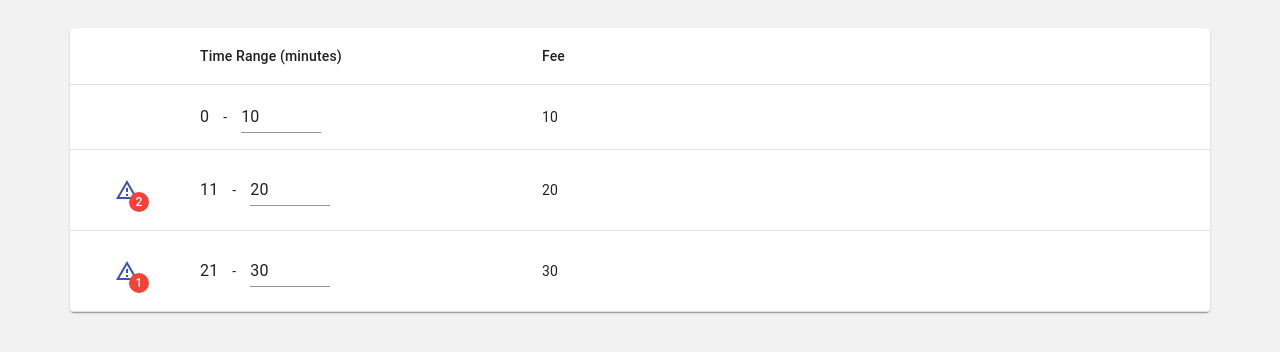
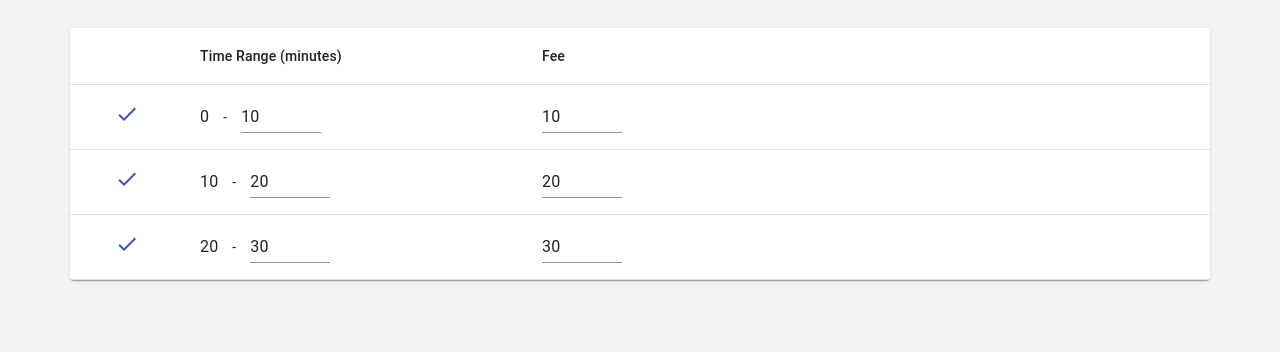
Before and after one commit to johnGachihi/parking-frontend, a React (Create React App) app: page / in a window 1280 px wide. Shown: the top 352 px of the page. Built offline with nearby package versions, Linux system fonts and the light colour scheme.

Commit message:
Make fee editable in the parking rates settings table

```diff
--- /dev/null
+++ b/src/components/parking-tariff-settings/fee-editing-cell.tsx
@@ -0,0 +1,32 @@
+import { Row } from "react-table"
+import TextField from "@material-ui/core/TextField"
+
+type Props = {
+  row: Row
+  value: number
+  updateData: Function
+}
+
+function FeeEditingCell({
+  value,
+  row: { index: rowIndex },
+  updateData,
+}: Props) {
+  const handleChange = (e: any) => {
+    updateData(rowIndex, { fee: e.target.value })
+  }
+
+  return (
+    <TextField
+      style={{
+        width: "80px",
+        minWidth: "40px",
+      }}
+      inputProps={{ type: "number" }}
+      value={value}
+      onChange={handleChange}
+    />
+  )
+}
+
+export default FeeEditingCell
--- a/src/components/parking-tariff-settings/time-range-editting-cell.tsx
+++ b/src/components/parking-tariff-settings/time-range-editting-cell.tsx
@@ -1,8 +1,8 @@
 import TextField from "@material-ui/core/TextField"
-import React, { useEffect, useState } from "react"
+import React from "react"
 import styles from "./time-range-editting-cell.module.css"
 import { Row } from "react-table"
-import {Typography} from "@material-ui/core";
+import { Typography } from "@material-ui/core"
 
 type Props = {
   row: Row
@@ -10,27 +10,21 @@ type Props = {
     lowerLimit: number
     upperLimit: number
   }
-  updateAllData: Function
+  updateData: Function
 }
 
 function TimeRangeEditingCell({
-  value: valueFromOut,
-  row: { index },
-  updateAllData,
+  value,
+  row: { index: rowIndex },
+  updateData,
 }: Props) {
-  const [innerValue, setInnerValue] = useState(valueFromOut)
-
   const handleUpperLimitChange = (e: any) => {
-    updateAllData(index, e.target.value)
+    updateData(rowIndex, { upperLimit: e.target.value })
   }
-
-  useEffect(() => {
-    setInnerValue(valueFromOut)
-  }, [valueFromOut])
 
   return (
     <div style={{ display: "flex", alignItems: "center" }}>
-      <Typography variant="body1">{innerValue.lowerLimit}</Typography>
+      <Typography variant="body1">{value.lowerLimit}</Typography>
       <span style={{ margin: "0 1em" }}>-</span>
       <TextField
         InputProps={{
@@ -44,7 +38,7 @@ function TimeRangeEditingCell({
           width: "80px",
           minWidth: "40px",
         }}
-        value={innerValue.upperLimit}
+        value={value.upperLimit}
         onChange={handleUpperLimitChange}
       />
     </div>
--- a/src/components/parking-tariff-settings/validation-warning-cell.tsx
+++ b/src/components/parking-tariff-settings/validation-warning-cell.tsx
@@ -1,10 +1,11 @@
 import React, { PropsWithChildren, useState } from "react"
 import IconButton from "@material-ui/core/IconButton"
 import ReportProblemOutlinedIcon from "@material-ui/icons/ReportProblemOutlined"
+import DoneIcon from "@material-ui/icons/Done"
 import Badge from "@material-ui/core/Badge"
 import Popover from "@material-ui/core/Popover"
 import List from "@material-ui/core/List"
-import {ListItem, ListItemIcon, ListItemText, Typography} from "@material-ui/core"
+import { ListItem, ListItemIcon, ListItemText } from "@material-ui/core"
 
 type Props = PropsWithChildren<{
   value: string[]
@@ -20,11 +21,11 @@ function ValidationWarningCell({ value: warnings }: Props) {
     setWarningPopoverAnchorEl(e.currentTarget)
   }
 
-  const handleWarningPopoverClose = () => {
-    setWarningPopoverAnchorEl(null)
-  }
+  const handleWarningPopoverClose = () => setWarningPopoverAnchorEl(null)
 
-  return warnings.length < 1 ? null : (
+  return warnings.length < 1 ? (
+    <DoneIcon color="primary" />
+  ) : (
     <>
       <Popover
         open={isPopoverOpen}
@@ -32,40 +33,21 @@ function ValidationWarningCell({ value: warnings }: Props) {
         anchorEl={warningPopoverAnchorEl}
         anchorOrigin={{
           vertical: "bottom",
-          horizontal: "right",
+          horizontal: "left",
         }}
       >
         <List dense>
-          {warnings.map(warning => (
-            <ListItem>
+          {warnings.map((warning, idx) => (
+            <ListItem key={idx}>
               <ListItemIcon>
                 <ReportProblemOutlinedIcon color="error" />
               </ListItemIcon>
-              <ListItemText>
-                {warning}
-              </ListItemText>
+              <ListItemText>{warning}</ListItemText>
             </ListItem>
           ))}
-          {/*<ListItem>
-            <ListItemIcon>
-              <ReportProblemOutlinedIcon color="error" />
-            </ListItemIcon>
-            <ListItemText>
-                Lorem ipsum dolor sit amet, consectetur adipiscing elit, sed do
-                eiusmod tempor incididunt ut labore et dolore magna aliqua.
-            </ListItemText>
-          </ListItem>
-          <ListItem>
-            <ListItemText>
-              Lorem ipsum dolor sit amet, consectetur adipiscing elit, sed do
-              eiusmod tempor incididunt ut labore et dolore magna aliqua.
-            </ListItemText>
-          </ListItem>
-          <ListItem>
-            <ListItemText>Ble</ListItemText>
-          </ListItem>*/}
         </List>
       </Popover>
+
       <IconButton color="primary" onClick={handleClick}>
         <Badge
           badgeContent={warnings.length}
--- a/src/pages/parking-tariff-settings-page.tsx
+++ b/src/pages/parking-tariff-settings-page.tsx
@@ -4,80 +4,79 @@ import TableHead from "@material-ui/core/TableHead"
 import MuiTable from "@material-ui/core/Table"
 import Paper from "@material-ui/core/Paper"
 import TableRow from "@material-ui/core/TableRow"
-import {TableCell} from "@material-ui/core"
+import { TableCell } from "@material-ui/core"
 import TableBody from "@material-ui/core/TableBody"
 import { useMemo, useState } from "react"
 import TimeRangeEditingCell from "../components/parking-tariff-settings/time-range-editting-cell"
 import styles from "./parking-tariff-settings-page.module.css"
-import ValidationWarningCell from "../components/parking-tariff-settings/validation-warning-cell";
+import ValidationWarningCell from "../components/parking-tariff-settings/validation-warning-cell"
+import FeeEditingCell from "../components/parking-tariff-settings/fee-editing-cell";
 
 type TariffEntry = {
-  timeRange: {
-    lowerLimit: number
-    upperLimit: number
-  }
+  upperLimit: number
   fee: number
-  warnings: string[]
 }
 
 function ParkingTariffSettingsPage() {
   const [data, setData] = useState<TariffEntry[]>([
-    {
-      timeRange: { lowerLimit: 0, upperLimit: 10 },
-      fee: 10.0,
-      warnings: [],
-    },
-    {
-      timeRange: { lowerLimit: 11, upperLimit: 20 },
-      fee: 20.0,
-      warnings: [
-        "Lorem ipsum dolor sit amet, consectetur adipiscing elit",
-        "Sed do eiusmod tempor incididunt ut labore et dolore magna aliqua"
-      ],
-    },
-    {
-      timeRange: { lowerLimit: 21, upperLimit: 30 },
-      fee: 30.0,
-      warnings: [
-        "Ut labore et dolore magna aliqua"
-      ],
-    },
+    { upperLimit: 10, fee: 10.0 },
+    { upperLimit: 20, fee: 20.0 },
+    { upperLimit: 30, fee: 30.0 },
   ])
 
   const columns = useMemo(
     () => [
       {
-        accessor: "warnings",
+        id: "warnings",
+        accessor: (
+          row: TariffEntry,
+          idx: number,
+          sub: any,
+          parentRows: any,
+          data: TariffEntry[]
+        ) => {
+          const lowerLimit = Number(data[idx - 1]?.upperLimit) ?? 0
+          if (lowerLimit >= data[idx].upperLimit) {
+            return ["The lower limit is equal to or higher than the upper limit"]
+          }
+
+          return []
+        },
         Header: "",
         Cell: ValidationWarningCell,
         width: "10%",
       },
       {
+        id: "timeRange",
         Header: "Time Range (minutes)",
-        accessor: "timeRange",
+        accessor: (
+          row: TariffEntry,
+          idx: number,
+          sub: any,
+          parentRows: any,
+          data: TariffEntry[]
+        ) => {
+          return {
+            lowerLimit: data[idx - 1]?.upperLimit ?? 0,
+            upperLimit: row.upperLimit,
+          }
+        },
         Cell: TimeRangeEditingCell,
       },
       {
         Header: "Fee",
         accessor: "fee",
+        Cell: FeeEditingCell
       },
     ],
     []
   )
 
-  const updateAllData = (rowIndex: number, upperLimitValue: number) => {
+  const updateData = (rowIndex: number, newRowData: any) => {
     setData(old =>
       old.map((row, idx) => {
         if (idx === rowIndex) {
-          old[idx + 1].timeRange.lowerLimit = Number(upperLimitValue) + 1
-
-          return {
-            ...row,
-            timeRange: {
-              ...row.timeRange,
-              upperLimit: upperLimitValue,
-            },
-          }
+          return { ...row, ...newRowData }
         }
 
         return row
@@ -86,10 +85,8 @@ function ParkingTariffSettingsPage() {
   }
 
   const { getTableProps, headerGroups, getTableBodyProps, rows, prepareRow } =
-    useTable(
-      // @ts-ignore
-      { columns, data, updateAllData }
-    )
+    // @ts-ignore
+    useTable({ columns, data, updateData })
 
   return (
     <div className={styles.main}>
```
